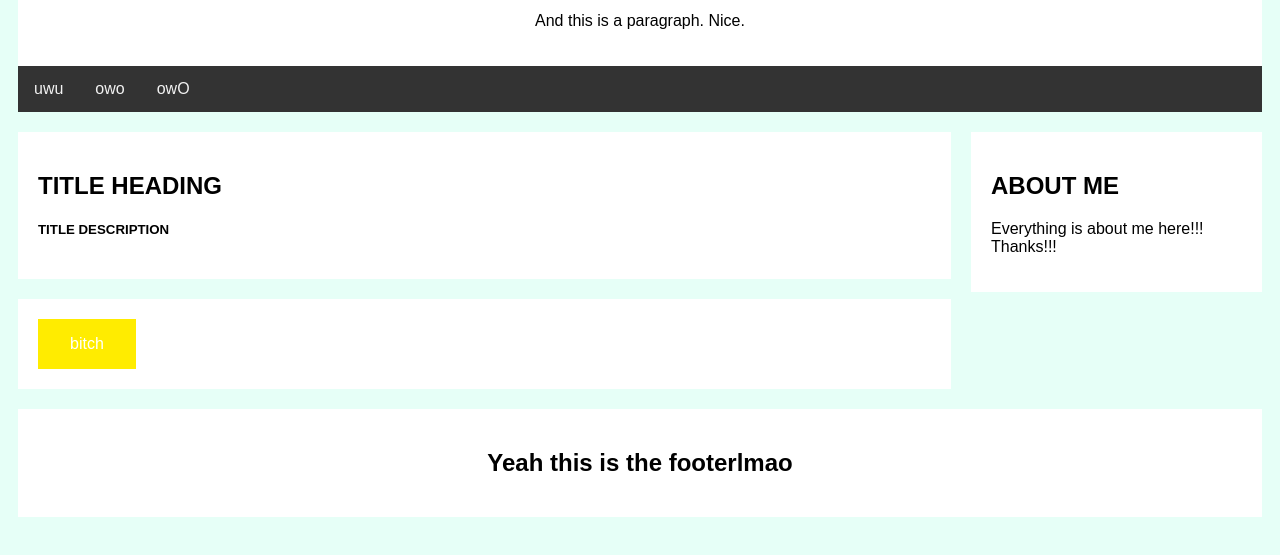
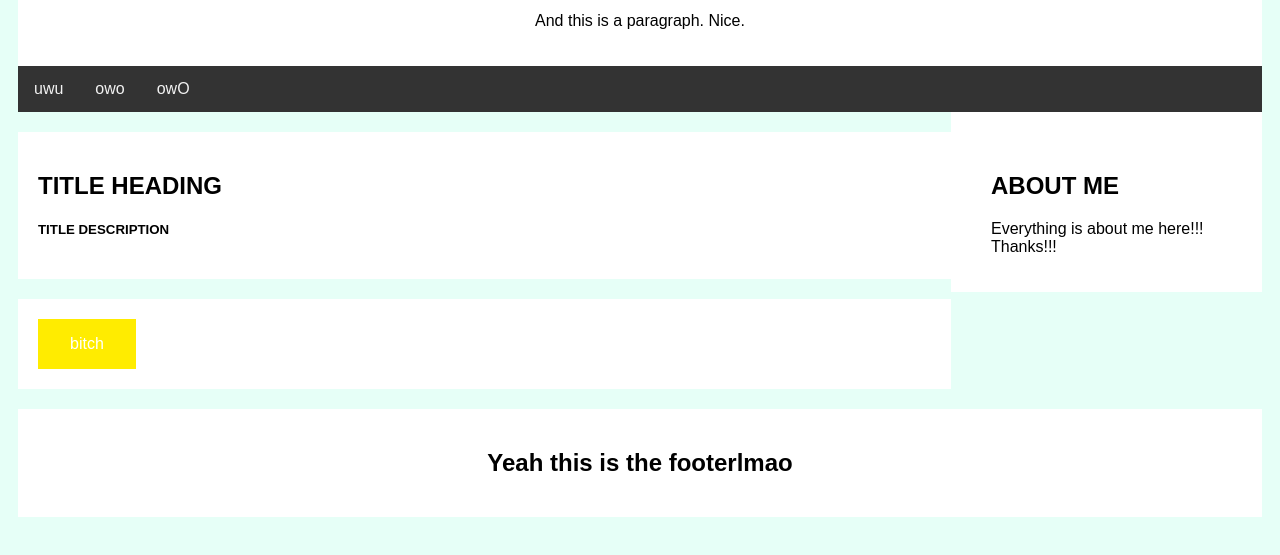
Before and after one commit to GraceTodd/art.portf, a plain HTML site: page index.html in a window 1280 px wide. Shown: the part 151-706 px from the top of the page. Drawn offline with Linux system fonts and the light colour scheme.

Commit message:
Update screen.css

```diff
--- a/screen.css
+++ b/screen.css
@@ -51,7 +51,7 @@ body {
 .rightcolumn {
     float: left;
     width: 25%;
-    background-color: #e6fff7;
+    background-color: white;
     padding-left: 20px;
 }
 
```
